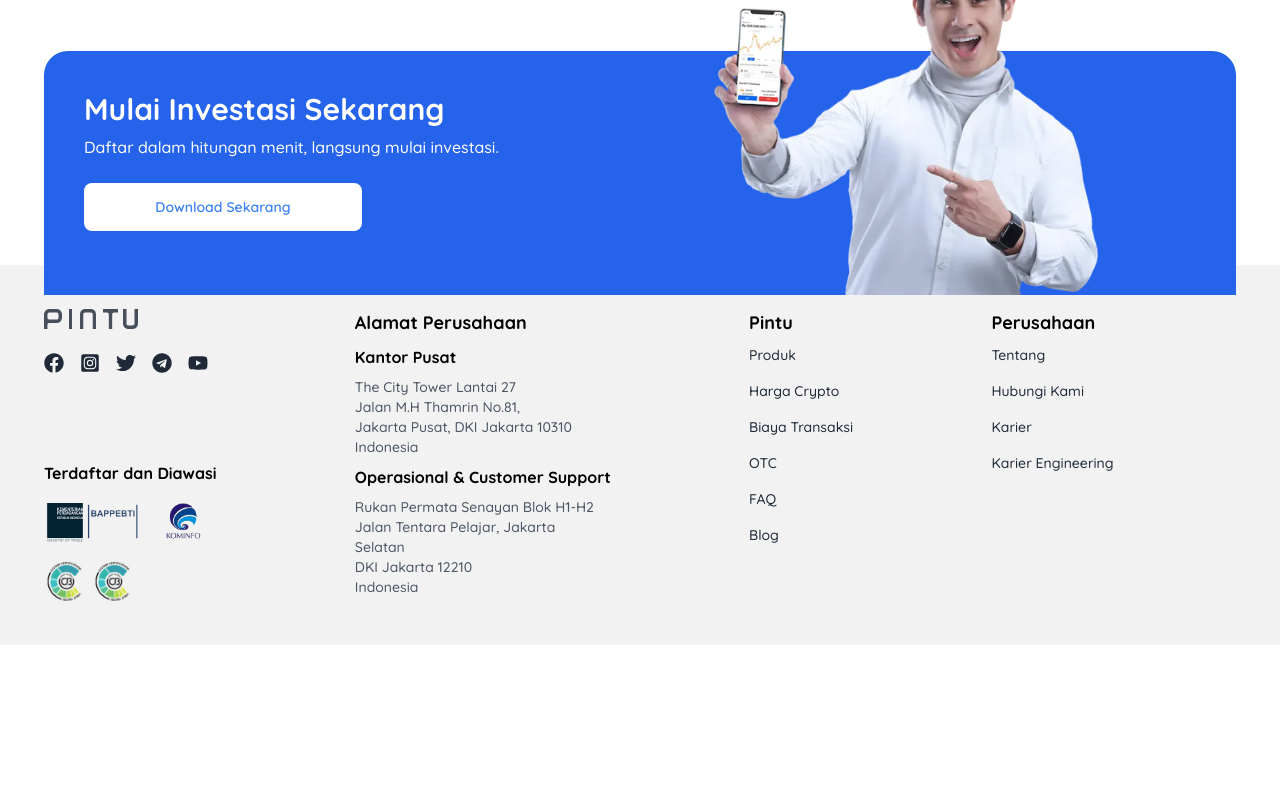
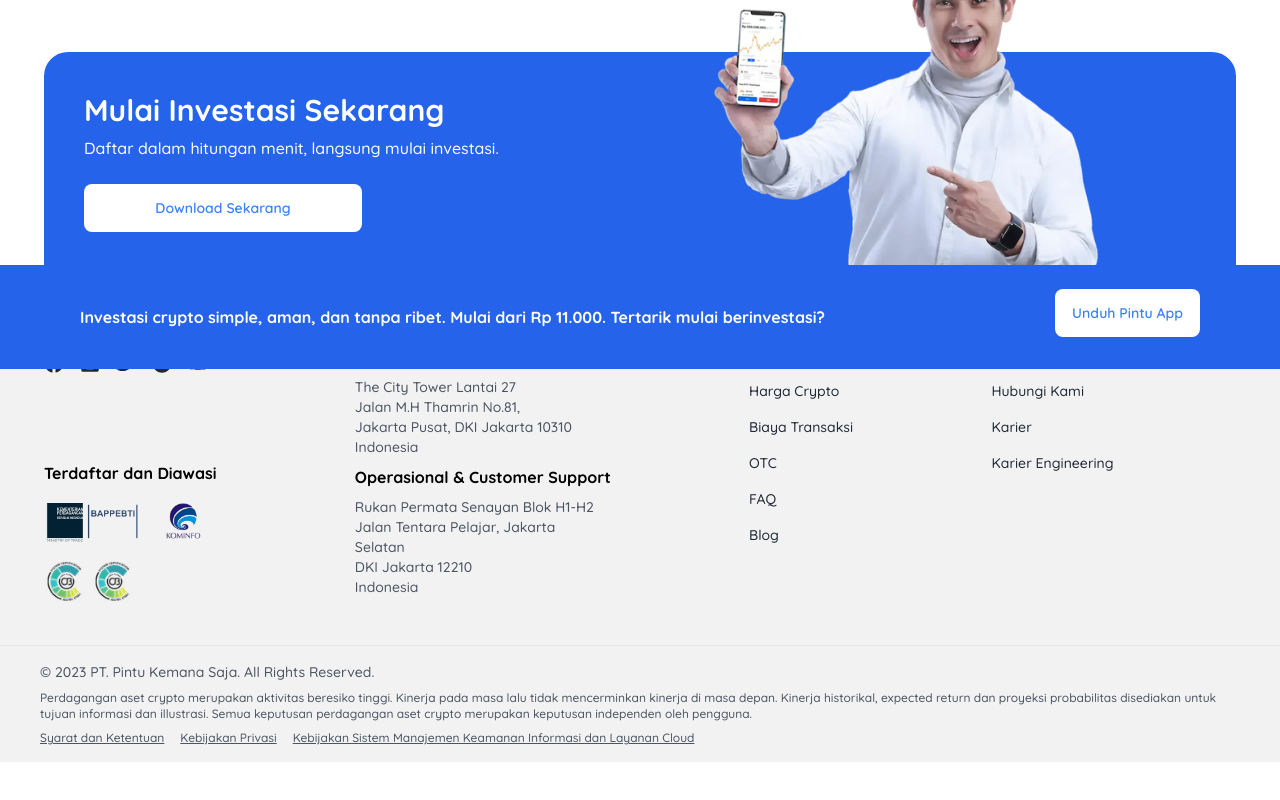
Before and after one commit to radenmasabdul/CryptoApp, a React (Vite) app: page / in a window 1280 px wide. Shown: the part 1216-2016 px from the top of the page. Before the commit the page ends 1861 px from the top, so only its background shows below. Built offline with nearby package versions, Linux system fonts and the light colour scheme.

Commit message:
update footer

```diff
--- a/index.html
+++ b/index.html
@@ -2,13 +2,13 @@
 <html lang="en">
   <head>
     <meta charset="UTF-8" />
-    <link rel="icon" type="image/svg+xml" href="/vite.svg" />
+    <link rel="icon" type="image/svg+xml" href="/src/assets/pintu_logo.png" />
     <meta name="viewport" content="width=device-width, initial-scale=1.0" />
     <link
       href="https://fonts.googleapis.com/css2?family=Quicksand:wght@500;600;700&display=swap"
       rel="stylesheet"
     />
-    <title>Crypto App!</title>
+    <title>Harga Crypto Hari Ini (IDR) | Pintu</title>
   </head>
   <body>
     <div id="root"></div>
--- a/src/components/Footer.jsx
+++ b/src/components/Footer.jsx
@@ -18,11 +18,11 @@
       <main className="relative">
         <section
           className="bg-blue-600 mx-10 rounded-t-3xl absolute inset-x-1"
-          style={{ bottom: 350 }}
+          style={{ bottom: 570 }}
         >
           <div className="mx-10">
             <div className="grid grid-cols-2 ">
-              <div class="grid grid-flow-row auto-rows-max py-10">
+              <div className="grid grid-flow-row auto-rows-max py-10">
                 <p className="font-bold text-3xl text-white">
                   Mulai Investasi Sekarang
                 </p>
@@ -53,7 +53,7 @@
               width="94"
               height="20"
               viewBox="0 0 94 20"
-              class="sc-1cgb3j6-7 cWQvkx"
+              className="sc-1cgb3j6-7 cWQvkx"
             >
               <defs>
                 <filter
@@ -92,7 +92,7 @@
               <g
                 transform="translate(-167 -6745)"
                 fill="none"
-                fill-rule="evenodd"
+                fillRule="evenodd"
               >
                 <rect
                   fill="none"
@@ -102,14 +102,14 @@
                   rx="20"
                 ></rect>
                 <g transform="translate(0 6681)">
-                  <use fill="none" xlink:href="#pintu_logo_mono__a"></use>
+                  <use fill="none" xlinkHref="#pintu_logo_mono__a"></use>
                   <use
                     fill="currentColor"
                     filter="url(#pintu_logo_mono__b)"
-                    xlink:href="#pintu_logo_mono__a"
+                    xlinkHref="#pintu_logo_mono__a"
                   ></use>
                 </g>
-                <g opacity="0.803" fill="currentColor" fill-rule="nonzero">
+                <g opacity="0.803" fill="currentColor" fillRule="nonzero">
                   <path d="M195 6745v20h-3v-20h3zM249.512 6745v14.495c0 .946.667 1.738 1.54 1.895l.166.022.163.007h4.233c.916 0 1.689-.683 1.842-1.586l.022-.172.006-.168V6745H261v14.49c-.003 2.849-2.122 5.209-4.864 5.484l-.259.02-.263.006h-4.233c-2.785-.006-5.086-2.175-5.355-4.974l-.02-.264-.006-.269V6745h3.512zM226 6748.586V6745l15 .005v3.58h-4.07c-.86.02-1.579.694-1.725 1.58l-.02.17-.008.174V6765h-3.354v-14.49c-.001-.932-.617-1.716-1.435-1.888l-.156-.025-.157-.011H226zM179.712 6745c2.74.003 5.002 2.177 5.263 4.98l.019.265.006.269v3.093c-.003 2.848-2.083 5.208-4.775 5.483l-.254.02-.259.006h-7.424c-.9.001-1.657.683-1.808 1.585l-.02.172-.008.168V6765H167v-14.497l.007-.269c.132-2.735 2.177-4.947 4.777-5.208l.253-.02.25-.006h7.425zm0 3.585h-7.424c-.486 0-.952.202-1.296.562-.259.27-.433.615-.504.98l-.026.183-.01.204v3.092c.001.947.655 1.739 1.513 1.896l.163.022.16.007h7.424c.9-.001 1.657-.683 1.808-1.585l.02-.171.008-.168v-3.098c-.001-1.064-.824-1.923-1.836-1.924zM213.969 6745c2.778.003 5.028 2.41 5.031 5.38V6765h-3.285v-14.62c-.001-1.034-.783-1.87-1.747-1.871h-5.936c-.964 0-1.746.837-1.747 1.87V6765H203v-14.621c.003-2.969 2.253-5.376 5.032-5.379z"></path>
                 </g>
               </g>
@@ -173,6 +173,45 @@
             <a className="cursor-pointer py-2">Karier Engineering</a>
           </div>
         </footer>
+        <footer className="footer px-10 py-4 border-t bg-base-200 text-base-content border-base-300">
+          <div className="grid grid-flow-row auto-rows-max">
+            <p className="text-sm text-gray-600">
+              © 2023 PT. Pintu Kemana Saja. All Rights Reserved.
+            </p>
+            <p className="text-xs text-gray-600">
+              Perdagangan aset crypto merupakan aktivitas beresiko tinggi.
+              Kinerja pada masa lalu tidak mencerminkan kinerja di masa depan.
+              Kinerja historikal, expected return dan proyeksi probabilitas
+              disediakan untuk tujuan informasi dan illustrasi. Semua keputusan
+              perdagangan aset crypto merupakan keputusan independen oleh
+              pengguna.
+            </p>
+            <div className="flex flex-wrap gap-4">
+              <p className="text-xs font-thin text-gray-600 cursor-pointer link">
+                Syarat dan Ketentuan
+              </p>
+              <p className="text-xs font-thin text-gray-600 cursor-pointer link">
+                Kebijakan Privasi
+              </p>
+              <p className="text-xs font-thin text-gray-600 cursor-pointer link">
+                Kebijakan Sistem Manajemen Keamanan Informasi dan Layanan Cloud
+              </p>
+            </div>
+          </div>
+        </footer>
+        <footer className="px-10 py-4 bg-blue-600 sticky bottom-0 z-50">
+          <div className="flex flex-wrap mx-10 py-2 gap-4 justify-between">
+            <p className="text-white font-bold text-base py-4">
+              Investasi crypto simple, aman, dan tanpa ribet. Mulai dari Rp
+              11.000. Tertarik mulai berinvestasi?
+            </p>
+            <div className="grid grid-flow-col justify-end ">
+              <button className="btn btn-ghost capitalize text-blue-500 bg-white hover:bg-white w-full">
+                Unduh Pintu App
+              </button>
+            </div>
+          </div>
+        </footer>
       </main>
     </>
   );
```
